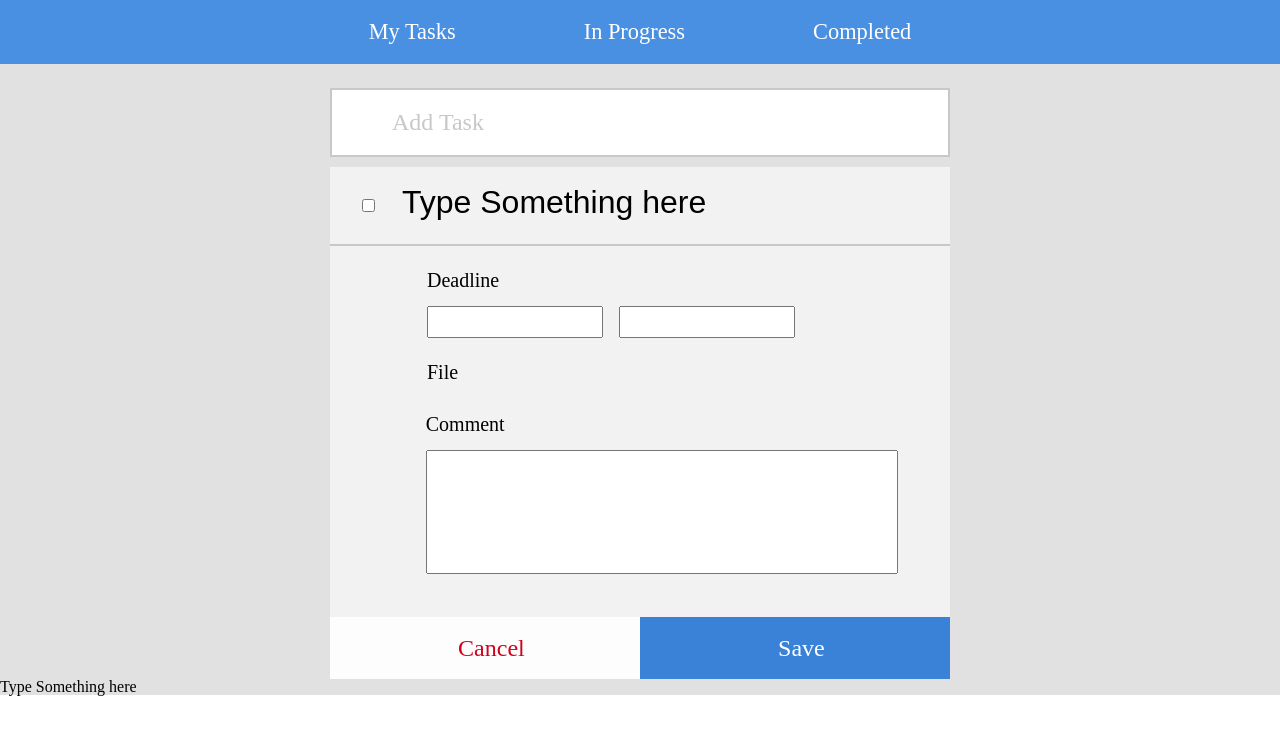
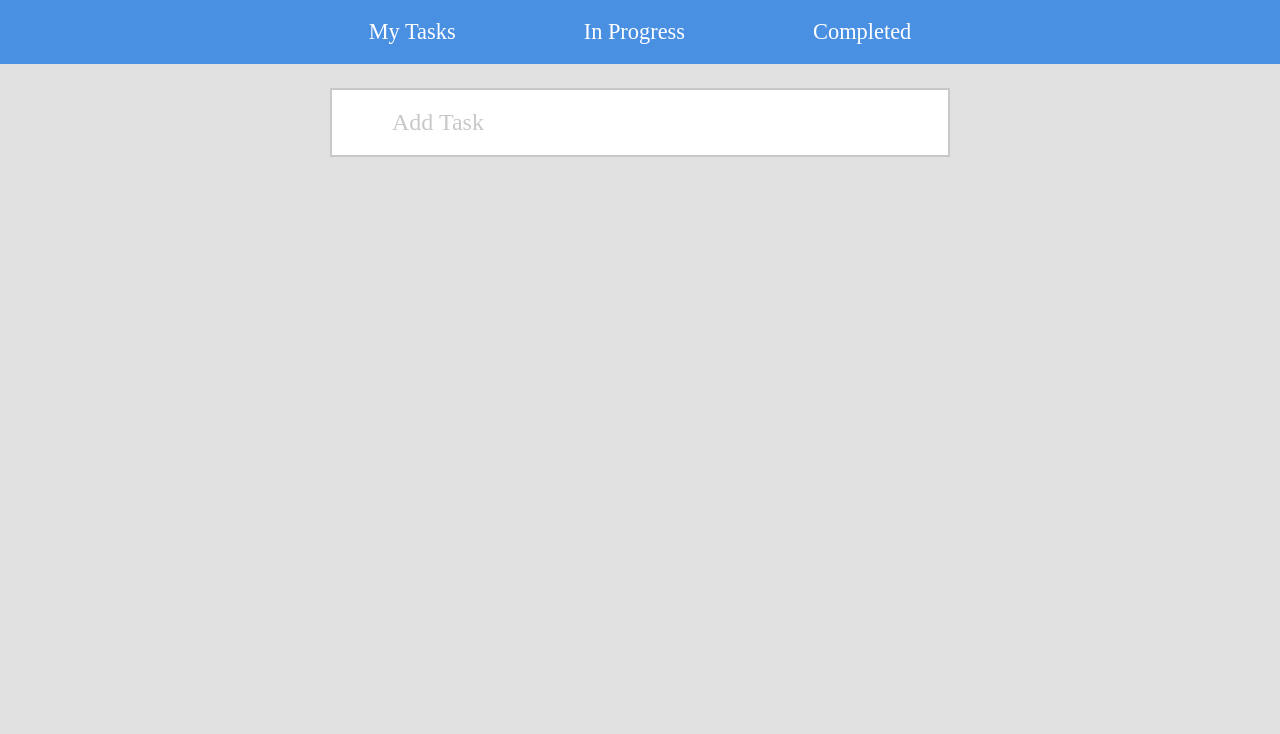
Before and after one commit to curt6815463/TimeHouseWeek1, a React app: page / in a window 1280 px wide. Shown: the top 734 px of the page. Built offline with nearby package versions, Linux system fonts and the light colour scheme.

Commit message:
fix background fix add task function bug

```diff
--- a/src/App.js
+++ b/src/App.js
@@ -12,18 +12,7 @@ class App extends Component {
   constructor(props){
     super(props)
     this.state = {
-      events:[
-        {
-          title:"Type Something here",
-          complete:false,
-          deadlineDate:"",
-          deadlineTime:"",
-          file:"",
-          comment:"",
-          important:false,
-          opening:true
-        }
-      ]
+      events:[]
     }
   }
 
@@ -41,10 +30,10 @@ class App extends Component {
     return (
       <div className="App">
         <HeaderSpirit></HeaderSpirit>
-      <AddBlock addBlockCallBack={this.addBlockCallBack}></AddBlock>
+        <AddBlock addBlockCallBack={this.addBlockCallBack}></AddBlock>
         <Content contentCallBack={this.contentCallBack} events={this.state.events}></Content>
 
-      {this.state.events[0].title}
+
       </div>
     );
   }
--- a/src/app.css
+++ b/src/app.css
@@ -1,3 +1,3 @@
-.App{
+html{
   background: #E1E1E1;
 }
--- a/src/components/AddBlock/index.js
+++ b/src/components/AddBlock/index.js
@@ -35,10 +35,22 @@ class AddBlock extends Component {
   save = () => {
     this.setState({adding:false})
     this.emitEvents()
+    this.setState({
+      eventData:{
+        title:"Type Something here",
+        complete:false,
+        deadlineDate:"",
+        deadlineTime:"",
+        file:"",
+        comment:"",
+        important:false,
+        opening:false
+      }
+    })
   }
   emitEvents = () => {
-    console.log(this.state.eventData);
-    this.props.addBlockCallBack(this.state.eventData)
+    let eventData = JSON.parse(JSON.stringify(this.state.eventData))
+    this.props.addBlockCallBack(eventData)
   }
 
 
```
